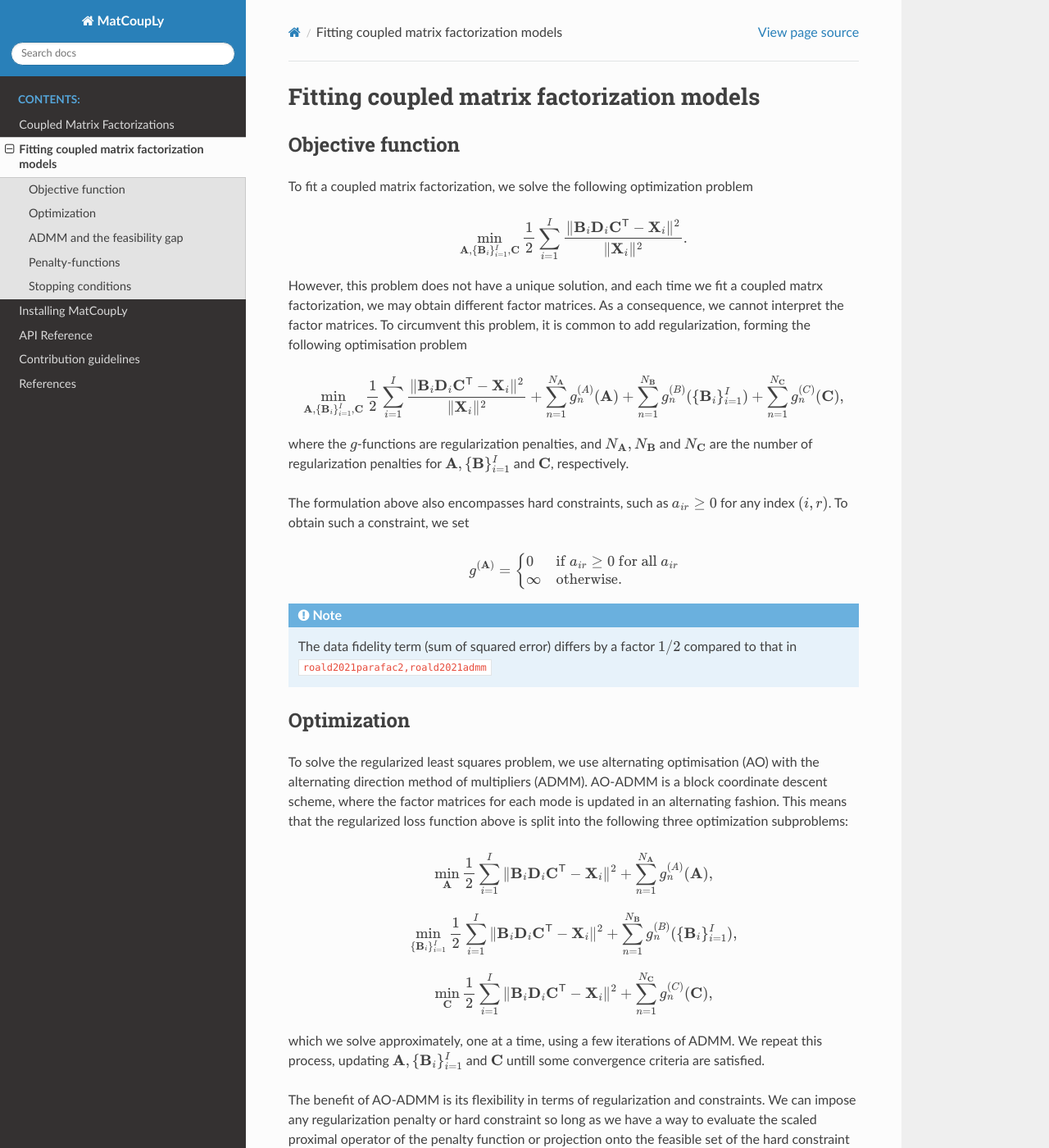
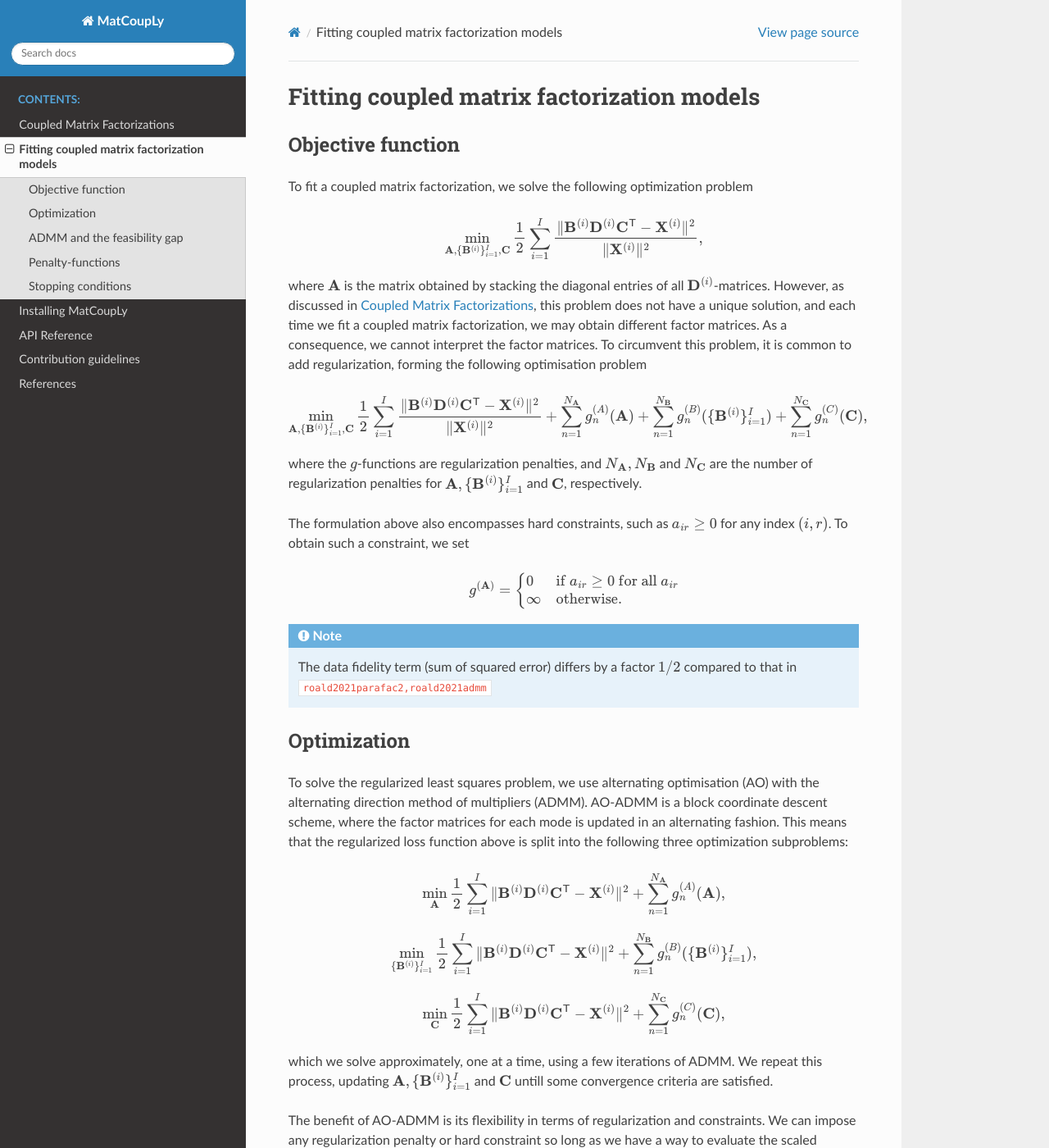
Before and after one commit to MarieRoald/matcouply, a Sphinx documentation site: the page built from docs/optimization.rst, in a window 1280 px wide and 1400 px high. Shown: the whole window at 82% size. Built offline with Sphinx 7.4.7 and the Read the Docs theme 2.0.0, drawn with Linux system fonts in a browser that asks for light colours; pages that are not in the unit, such as notebooks, are missing from menus; cross-references to code outside the pages are shown as plain code; some of the changed text lies outside the part shown.

Commit message:
Fixed minor details and notation

```diff
--- a/docs/optimization.rst
+++ b/docs/optimization.rst
@@ -9,24 +9,26 @@ Objective function
 To fit a coupled matrix factorization, we solve the following optimization problem
 
 .. math::
-    \min_{\mathbf{A}, \{\mathbf{B}_i\}_{i=1}^I, \mathbf{C}}
-    \frac{1}{2} \sum_{i=1}^I \frac{\| \mathbf{B}_i \mathbf{D}_i \mathbf{C}^\mathsf{T} - \mathbf{X}_i\|^2}{\|\mathbf{X}_i\|^2}.
+    \min_{\mathbf{A}, \{\mathbf{B}^{(i)}\}_{i=1}^I, \mathbf{C}}
+    \frac{1}{2} \sum_{i=1}^I \frac{\| \mathbf{B}^{(i)} \mathbf{D}^{(i)} \mathbf{C}^\mathsf{T} - \mathbf{X}^{(i)}\|^2}{\|\mathbf{X}^{(i)}\|^2},
 
-However, this problem does not have a unique solution, and each time we fit a coupled matrx
-factorization, we may obtain different factor matrices. As a consequence, we cannot interpret
-the factor matrices. To circumvent this problem, it is common to add regularization, forming
-the following optimisation problem
+where :math:`\mathbf{A}` is the matrix obtained by stacking the diagonal entries of all
+:math:`\mathbf{D}^{(i)}`-matrices. However, as discussed in :doc:`coupled_matrix_factorization`, this problem does not
+have a unique solution, and each time we fit a coupled matrix factorization, we may obtain
+different factor matrices. As a consequence, we cannot interpret the factor matrices.
+To circumvent this problem, it is common to add regularization, forming the following
+optimisation problem
 
 .. math::
-    \min_{\mathbf{A}, \{\mathbf{B}_i\}_{i=1}^I, \mathbf{C}}
-    \frac{1}{2} \sum_{i=1}^I \frac{\| \mathbf{B}_i \mathbf{D}_i \mathbf{C}^\mathsf{T} - \mathbf{X}_i\|^2}{\|\mathbf{X}_i\|^2}
+    \min_{\mathbf{A}, \{\mathbf{B}^{(i)}\}_{i=1}^I, \mathbf{C}}
+    \frac{1}{2} \sum_{i=1}^I \frac{\| \mathbf{B}^{(i)} \mathbf{D}^{(i)} \mathbf{C}^\mathsf{T} - \mathbf{X}^{(i)}\|^2}{\|\mathbf{X}^{(i)}\|^2}
     + \sum_{n=1}^{N_\mathbf{A}} g^{(A)}_n(\mathbf{A})
-    + \sum_{n=1}^{N_\mathbf{B}} g^{(B)}_n(\{ \mathbf{B}_i \}_{i=1}^I)
+    + \sum_{n=1}^{N_\mathbf{B}} g^{(B)}_n(\{ \mathbf{B}^{(i)} \}_{i=1}^I)
     + \sum_{n=1}^{N_\mathbf{C}} g^{(C)}_n(\mathbf{C}),
 
 where the :math:`g`-functions are regularization penalties, and :math:`N_\mathbf{A}, N_\mathbf{B}`
 and :math:`N_\mathbf{C}` are the number of regularization penalties for
-:math:`\mathbf{A}, \{\mathbf{B}\}_{i=1}^I` and :math:`\mathbf{C}`, respectively.
+:math:`\mathbf{A}, \{\mathbf{B}^{(i)}\}_{i=1}^I` and :math:`\mathbf{C}`, respectively.
 
 The formulation above also encompasses hard constraints, such as :math:`a_{ir} \geq 0` for
 any index :math:`(i, r)`. To obtain such a constraint, we set
@@ -53,21 +55,21 @@ the following three optimization subproblems:
 
 .. math::
     \min_{\mathbf{A}}
-    \frac{1}{2} \sum_{i=1}^I \| \mathbf{B}_i \mathbf{D}_i \mathbf{C}^\mathsf{T} - \mathbf{X}_i\|^2
+    \frac{1}{2} \sum_{i=1}^I \| \mathbf{B}^{(i)} \mathbf{D}^{(i)} \mathbf{C}^\mathsf{T} - \mathbf{X}^{(i)}\|^2
     + \sum_{n=1}^{N_\mathbf{A}} g^{(A)}_n(\mathbf{A}),
 
 .. math::
-    \min_{\{\mathbf{B}_i\}_{i=1}^I}
-    \frac{1}{2} \sum_{i=1}^I \| \mathbf{B}_i \mathbf{D}_i \mathbf{C}^\mathsf{T} - \mathbf{X}_i\|^2
-    + \sum_{n=1}^{N_\mathbf{B}} g^{(B)}_n(\{ \mathbf{B}_i \}_{i=1}^I),
+    \min_{\{\mathbf{B}^{(i)}\}_{i=1}^I}
+    \frac{1}{2} \sum_{i=1}^I \| \mathbf{B}^{(i)} \mathbf{D}^{(i)} \mathbf{C}^\mathsf{T} - \mathbf{X}^{(i)}\|^2
+    + \sum_{n=1}^{N_\mathbf{B}} g^{(B)}_n(\{ \mathbf{B}^{(i)} \}_{i=1}^I),
 
 .. math::
     \min_{\mathbf{C}}
-    \frac{1}{2} \sum_{i=1}^I \| \mathbf{B}_i \mathbf{D}_i \mathbf{C}^\mathsf{T} - \mathbf{X}_i\|^2
+    \frac{1}{2} \sum_{i=1}^I \| \mathbf{B}^{(i)} \mathbf{D}^{(i)} \mathbf{C}^\mathsf{T} - \mathbf{X}^{(i)}\|^2
     + \sum_{n=1}^{N_\mathbf{C}} g^{(C)}_n(\mathbf{C}),
 
 which we solve approximately, one at a time, using a few iterations of ADMM. We repeat this
-process, updating :math:`\mathbf{A}, \{\mathbf{B}_i\}_{i=1}^I` and :math:`\mathbf{C}` untill
+process, updating :math:`\mathbf{A}, \{\mathbf{B}^{(i)}\}_{i=1}^I` and :math:`\mathbf{C}` untill
 some convergence criteria are satisfied.
 
 The benefit of AO-ADMM is its flexibility in terms of regularization and constraints. We
@@ -145,10 +147,10 @@ We separate the penalty functions into three categories: row-wise penalties, mat
 and multi-matrix penalties:
 
 * *Multi-matrix* penalties are penalties that penalise behaviour across
-  multiple :math:`\mathbf{B}_i`-matrices at once (e.g. the PARAFAC2 constraint: :meth:`matcouply.penalties.Parafac2`).
+  multiple :math:`\mathbf{B}^{(i)}`-matrices at once (e.g. the PARAFAC2 constraint: :meth:`matcouply.penalties.Parafac2`).
 * *Matrix-wise* penalties are penalties full matrices (or columns of full matrices) at once
   (e.g. total variation regularization: :meth:`matcouply.penalties.TotalVariationPenalty`) and can be
-  applied either to the :math:`\mathbf{B}_i`-matrices, or the :math:`\mathbf{C}`-matrix with no.
+  applied either to the :math:`\mathbf{B}^{(i)}`-matrices, or the :math:`\mathbf{C}`-matrix with no.
 * Finally, *row-wise* penalties are penalties that single rows (or elements) of a matrix at a time
   (e.g. non-negativity: :meth:`matcouply.penalties.NonNegativity`. These penalties can be applied to
   any factor matrix.
@@ -156,11 +158,11 @@ and multi-matrix penalties:
 .. note::
 
     We can also apply matrix-wise penalties on :math:`\mathbf{A}` and special multi-matrix
-    penalties that require a constant feasibility penalty for all :math:`\mathbf{B}_i`-matrices
+    penalties that require a constant feasibility penalty for all :math:`\mathbf{B}^{(i)}`-matrices
     by using the `constant_feasibility_penalty=True` argument. There are currently no
     multi-matrix penalties that require a constant feasibility penalty in MatCoupLy. An example
     of such a penalty could be a similarity-based penalty across the different
-    :math:`\mathbf{B}_i`-matrices.
+    :math:`\mathbf{B}^{(i)}`-matrices.
 
 Stopping conditions
 ^^^^^^^^^^^^^^^^^^^
@@ -182,7 +184,7 @@ be satisfied
 .. math::
     \frac{\|\mathbf{x}^{(t, q)} - \mathbf{z}^{(t, q-1)}\|}{\|\mathbf{z}^{(t, q)}\|} < \epsilon_{\text{inner}},
 
-where :math:`\mathbf{x}^{(t, q)}` is the variable whose linear system we solve (i.e. :math:`\mathbf{A}, \{\mathbf{B}\}_{i=1}^I`
+where :math:`\mathbf{x}^{(t, q)}` is the variable whose linear system we solve (i.e. :math:`\mathbf{A}, \{\mathbf{B}^{(i)}\}_{i=1}^I`
 or :math:`\mathbf{C}`) and :math:`t` and :math:`q` represent the outer and inner iteration number, respectively.
 
 **Outer loop (AO-ADMM):**
@@ -211,7 +213,7 @@ The feasibility conditions must also be satisfied for stopping the AO-ADMM algor
 .. math::
     \frac{\|\mathbf{x}^{(t)} - \mathbf{z}^{(t)}\|}{\|\mathbf{x}^{(t)}\|} \leq \epsilon_{\text{feasibility}},
 
-where :math:`\mathbf{x}^{(t)}` represents :math:`\mathbf{A}, \{\mathbf{B}\}_{i=1}^I` or :math:`\mathbf{C}` after :math:`t`
+where :math:`\mathbf{x}^{(t)}` represents :math:`\mathbf{A}, \{\mathbf{B}^{(i)}\}_{i=1}^I` or :math:`\mathbf{C}` after :math:`t`
 outer iterations and :math:`\mathbf{z}^{(t)}` represents a corresponding auxiliary variable after after :math:`t`
 outer iterations. The feasibility conditions must be satisfied for all auxiliary variables for all modes for stopping
 the outer loop.
```
Also changed, not shown: docs/coupled_matrix_factorization.rst (+6 -6 lines).
